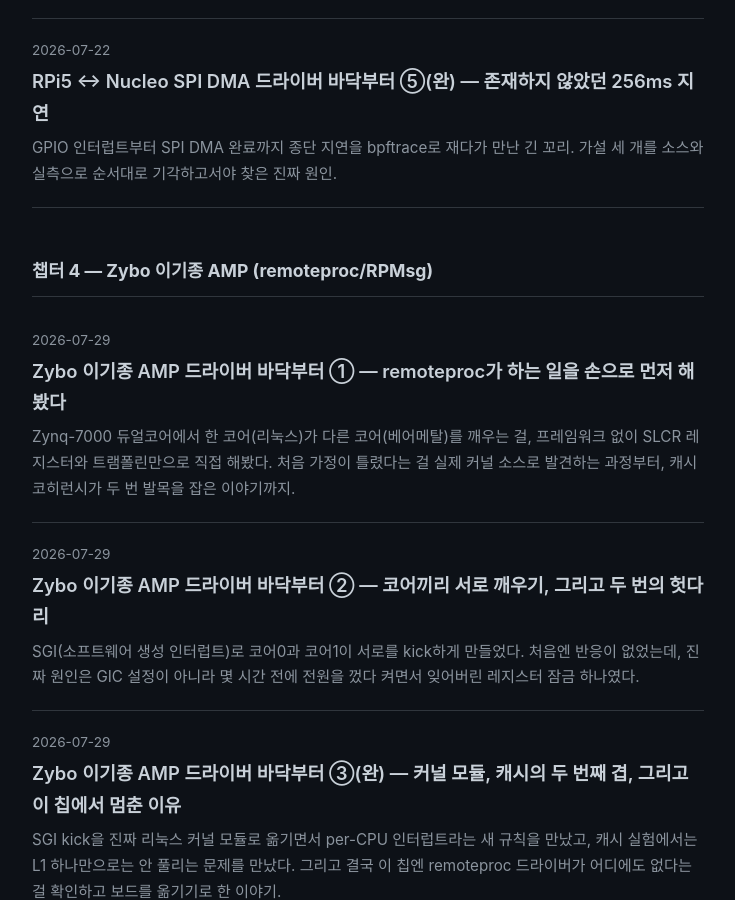
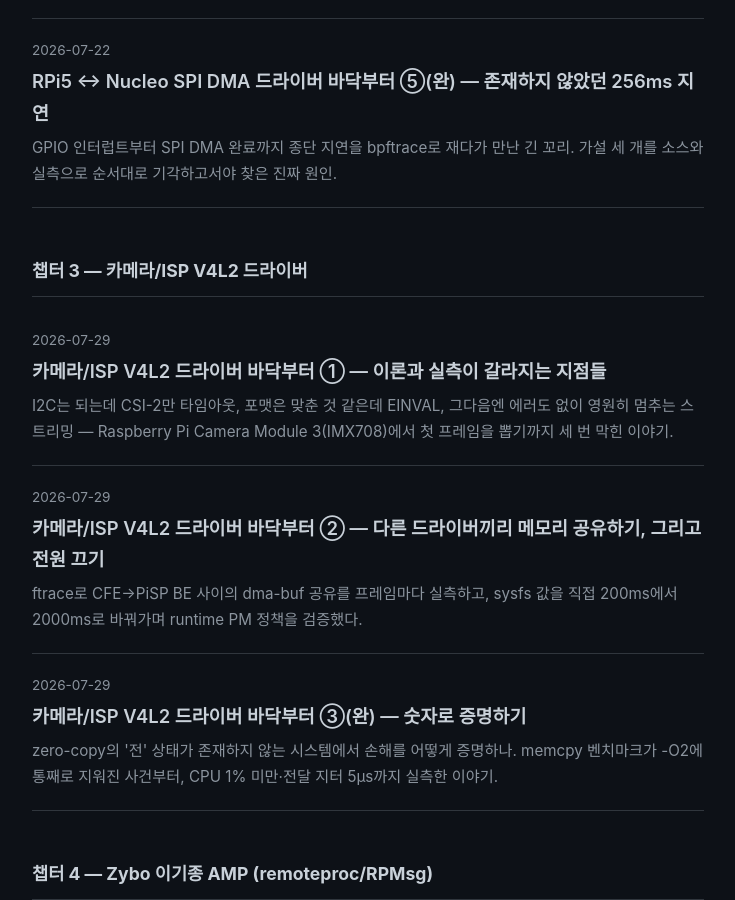
Before and after one commit to grapesgun67/grapesgun67.github.io, a Jekyll site: the page built from index.md, in a window 1280 px wide and 900 px high, scrolled down 2013 px. Shown: the whole window, without its empty margins (272-1007 px from the left). Built offline with Jekyll 4.4.1, drawn with Linux system fonts in a browser that asks for light colours; part of the change alters nothing that is shown.

Commit message:
챕터3(카메라/ISP V4L2) 3부작 게시 — Phase A~D 정리 - _layouts/home.html: 챕터3 섹션 신규 추가(series: 3), 챕터2와 챕터4 사이에 배치 - ① lv3-v4l2-pipeline: media controller 3층 구조, 하드 디버깅 3건(FPC 케이블 마진,   pBAA/SBGGR16 포맷 불일치 EINVAL, rp1_cfe_downstream의 test_all_nodes 동시성 요구사항) - ② lv3-dmabuf-runtime-pm: ftrace로 CFE→PiSP BE dma-buf+IOMMU 공유 실측(30fps 주기   반복 확인, bcm2712 자체 IOMMU 설계 확인), runtime PM 소스 확인(genpd 없이 clk 직접   제어) + sysfs로 autosuspend_delay_ms 200→2000ms 직접 조작 재검증 - ③(완) lv3-benchmark-wrapup: memcpy 벤치마크가 -O2 dead-store로 통째로 지워졌던 사건,   zero-copy 이론상 손해(18.63%) vs 실측 CPU(<1%), 지연 지터(~0ms/최대5μs), 30.01fps,   42dot/Samsung/Qualcomm 채용공고 조사로 챕터 마무리, 챕터4로 연결

````diff
--- a/_layouts/home.html
+++ b/_layouts/home.html
@@ -7,6 +7,7 @@ layout: default
 
 {% assign chapter1 = site.posts | where: "series", 1 | sort: "date" %}
 {% assign chapter2 = site.posts | where: "series", 2 | sort: "date" %}
+{% assign chapter3 = site.posts | where: "series", 3 | sort: "date" %}
 {% assign chapter4 = site.posts | where: "series", 4 | sort: "date" %}
 
 <section class="chapter">
@@ -40,6 +41,21 @@ layout: default
 </section>
 
 <section class="chapter">
+  <h2 class="chapter-title">챕터 3 — 카메라/ISP V4L2 드라이버</h2>
+  <ul class="post-list">
+    {% for post in chapter3 %}
+    <li class="post-list-item">
+      <span class="post-list-date">{{ post.date | date: "%Y-%m-%d" }}</span>
+      <a class="post-list-title" href="{{ post.url | relative_url }}">{{ post.title }}</a>
+      {% if post.description %}
+      <p class="post-list-desc">{{ post.description }}</p>
+      {% endif %}
+    </li>
+    {% endfor %}
+  </ul>
+</section>
+
+<section class="chapter">
   <h2 class="chapter-title">챕터 4 — Zybo 이기종 AMP (remoteproc/RPMsg)</h2>
   <ul class="post-list">
     {% for post in chapter4 %}
--- /dev/null
+++ b/_posts/2026-07-29-lv3-benchmark-wrapup.markdown
@@ -0,0 +1,90 @@
+---
+layout: post
+title: "카메라/ISP V4L2 드라이버 바닥부터 ③(완) — 숫자로 증명하기"
+date: 2026-07-29 14:00:00 +0900
+categories: driver linux-kernel benchmark performance v4l2
+series: 3
+description: "zero-copy의 '전' 상태가 존재하지 않는 시스템에서 손해를 어떻게 증명하나. memcpy 벤치마크가 -O2에 통째로 지워진 사건부터, CPU 1% 미만·전달 지터 5μs까지 실측한 이야기."
+---
+
+[1편]({% post_url 2026-07-29-lv3-v4l2-pipeline %})에서 캡처를, [2편]({% post_url
+2026-07-29-lv3-dmabuf-runtime-pm %})에서 zero-copy 공유와 전원관리를 확인했다. Lv3의
+마지막 목표는 "이해했다"를 넘어 **수치로 증명하는 것**이었다.
+
+## 대조군이 없는 문제
+
+zero-copy 전/후를 비교하고 싶은데, 우리 파이프라인(CFE→PiSP BE)은 처음부터
+dma-buf zero-copy로 설계돼 있어서 "zero-copy 안 썼다면"의 대조군이 시스템에 아예
+없다. 해법은 실제 memcpy 대역폭을 따로 실측하고, 우리가 이미 아는 프레임
+크기·주기와 결합해 "복사했다면 얼마나 손해였을지" 계산하는 것이었다.
+
+## `-O2`가 벤치마크를 통째로 지워버리다
+
+`memcpy_bench.c`(실제 프레임 크기 23,887,872바이트로 200회 반복 측정)의 첫 결과는
+**1,779,357GB/s** — 물리적으로 불가능한 숫자였다. 원인은 컴파일러였다. `dst`
+버퍼를 아무도 읽지 않으니, `-O2`가 그 memcpy 루프 전체를 "죽은 저장(dead store)"으로
+판단하고 통째로 최적화해서 지워버린 것이다. 코드는 있는데 실제로는 아무 일도 안
+일어나고 있었다.
+
+```c
+asm volatile("" : : "r"(dst), "r"(src) : "memory");
+```
+컴파일러 배리어를 추가하고, 체크섬으로 실제 복사가 일어났는지 재확인한 뒤에야
+정상적인 숫자가 나왔다: **3.85 GB/s**.
+
+## Before/After
+
+```
+memcpy 1회당 시간: 6.21ms
+30fps 프레임 예산(33.33ms) 대비 비중: 18.63%
+```
+zero-copy가 없었다면 아무 실질 처리도 안 하는 "그냥 옮기기"만으로 프레임 예산의
+거의 1/5을 쓰고, CPU 코어 하나를 그만큼 지속 점유했을 것이다.
+
+실제 스트리밍 중 `mpstat`으로 잰 CPU 점유율은 **전체 코어 평균 1% 미만**이었다.
+처음엔 "특정 코어(CameraManager 스레드가 돌던 코어)에 몰릴 것"이라 예측했는데,
+부분적으로만 맞았다 — 진짜 핵심은 코어 쏠림이 아니라 **압도적으로 낮은 절대치**였다.
+파이프라인 전체가 DMA로 돌아가서, CPU는 인터럽트 처리와 가벼운 3A 계산 정도만 하기
+때문이다.
+
+## 지연 — 커널과 유저스페이스, 두 개의 시각을 동시에 잰다
+
+`v4l2_latency.c`로 raw bypass 경로에서 60프레임을 받으며 매 프레임마다 ①커널이
+`v4l2_buffer.timestamp`에 찍은 시각(하드웨어가 완성한 진짜 시각)과 ②`DQBUF`에서 우리
+프로그램이 깨어난 시각을 동시에 기록했다. 왜 두 개를 따로 재느냐면, 이렇게 안 하면
+"하드웨어가 원래 이런다"와 "전달 과정에서 지연이 추가됐다"를 구분할 방법이 없기
+때문이다.
+
+```
+커널 타임스탬프 기준 프레임 간격: 평균 33.321ms (편차 0.002ms)
+유저스페이스 체감 간격:          평균 33.321ms
+전달 지터(유저 체감 - 커널 실제): 평균 ~0ms, 최대 5μs
+```
+
+수정발진기 기반 하드웨어 클럭이 만드는 프레임 타이밍은 편차 0.002ms로 사실상 완벽하게
+일정했고, 커널→유저 전달 과정에서 추가되는 지연은 최대 5μs로 무시할 수준이었다.
+`1000÷33.321 ≈ 30.01fps` — libcamera 자체 로그(`30.01 fps`)와도 정확히 일치했다.
+
+## 종합
+
+| 지표 | 결과 |
+|---|---|
+| 프레임레이트 | 30.01fps (2회 교차검증) |
+| 지연 | 커널→유저 전달 지터 평균 ~0ms, 최대 5μs |
+| CPU 점유율 | 전체 코어 평균 1% 미만 |
+| zero-copy 비교 | 이론상 손해 6.21ms(예산의 18.63%) vs 실측 <1% |
+
+## 챕터를 닫으며
+
+Phase A~D를 진행하면서 실제 채용공고도 같이 조사했는데, 42dot·Samsung LSI·Qualcomm
+모두 V4L2/MIPI-CSI 브링업을 명시하고 있었고, 여러 공고에서 공통으로 나타나는 실무
+워크플로(`media-ctl`로 링크·포맷 설정 → `v4l2-ctl` raw 캡처로 최하위 검증 →
+GStreamer/libcamera 등 상위 스택 통합)가 이 세 편에서 밟아온 순서와 그대로 일치했다.
+Qualcomm의 실제 업스트림 드라이버([`qcom_camss`](https://docs.kernel.org/admin-guide/media/qcom_camss.html))
+문서를 보면서, 우리가 만진 구조가 "이 정도만 알면 된다"가 아니라 실제 산업 표준
+그 자체라는 확신이 들었다.
+
+Lv3는 여기서 일단 마무리한다(하드 디버깅 케이스스터디 심화와 업스트림 기여는 보너스로
+남겨두고). 다음 챕터([챕터4 — Zybo 이기종 AMP]({{ "/" | relative_url }}))는 완전히
+다른 종류의 문제로 넘어간다 — 카메라처럼 "이미 있는 파이프라인을 이해"하는 게 아니라,
+한 칩 안에서 리눅스와 베어메탈이 서로 다른 코어에서 동시에 돌게 만드는 이야기다.
--- /dev/null
+++ b/_posts/2026-07-29-lv3-dmabuf-runtime-pm.markdown
@@ -0,0 +1,102 @@
+---
+layout: post
+title: "카메라/ISP V4L2 드라이버 바닥부터 ② — 다른 드라이버끼리 메모리 공유하기, 그리고 전원 끄기"
+date: 2026-07-29 13:00:00 +0900
+categories: driver linux-kernel dma-buf iommu runtime-pm
+series: 3
+description: "ftrace로 CFE→PiSP BE 사이의 dma-buf 공유를 프레임마다 실측하고, sysfs 값을 직접 200ms에서 2000ms로 바꿔가며 runtime PM 정책을 검증했다."
+---
+
+[1편]({% post_url 2026-07-29-lv3-v4l2-pipeline %})에서 raw 프레임을 뽑는 데 성공했다.
+근데 실제 ISP 파이프라인은 CFE(Front End)와 PiSP BE(Back End)라는 **서로 다른 두 개의
+V4L2 디바이스**로 나뉘어 있고, 이 둘이 프레임 버퍼를 복사 없이(zero-copy) 공유해야
+한다. 이번 편은 그 공유 메커니즘을 ftrace로 실측하고, 안 쓸 때 전원을 어떻게 끄는지까지
+다룬다.
+
+## mmap과 뭐가 다른가
+
+Lv1·Lv2의 zero-copy는 "커널 버퍼 → 유저스페이스 프로세스 하나"의 1:1 매핑이었다.
+이번엔 "V4L2 캡처 버퍼 → **완전히 다른 커널 서브시스템**"의 공유다 — 서로 코드도
+모르고 내부 구조도 모르는 두 드라이버가 같은 물리 메모리를 어떻게 합의하는가. 이 문제는
+세 조각으로 쪼개진다:
+
+| 하위 문제 | 해법 |
+|---|---|
+| 서로 다른 드라이버가 "같은 버퍼"라고 어떻게 합의하나 | fd 핸들(`VIDIOC_EXPBUF` → `dma_buf_export()`) |
+| 각 장치의 DMA 엔진이 그 메모리를 실제로 어떻게 찾나 | IOMMU 매핑(장치마다 별도 등록) |
+| 프로듀서가 다 쓰기 전에 컨슈머가 안 읽게 어떻게 막나 | fence(인터럽트 기반 완료 신호) |
+
+## ftrace로 실제 호출 사슬을 잡다
+
+이미 성공한 `rpicam-still` 캡처를 ftrace로 관찰해서, 이론이 말하는 흐름이 실제로
+일어나는지 확인했다. 잡힌 것 중 핵심 구간:
+
+```
+vb2_dc_attach_dmabuf()                        ("나 이 버퍼 쓸래")
+ └─ dma_buf_attach()
+ └─ dma_buf_map_attachment_unlocked()
+     └─ iommu_dma_map_sg()                    (기존 sg_table을 이 장치용으로)
+         └─ iommu_map_sg()
+             └─ bcm2712_iommu_map()           (진짜 레지스터 등록, 1~14회)
+```
+
+`dma_buf_attach`+`dma_buf_map_attachment_unlocked` 쌍이 뜬 직후 **마이크로초 단위로**
+`iommu_dma_map_sg → iommu_map_sg → bcm2712_iommu_map`이 바로 뒤따랐고, 이게 ~33ms
+간격(우리가 측정한 30fps 캡처 주기)으로 계속 반복됐다 — **매 프레임 캡처마다
+CFE→PiSP BE 사이의 dma-buf 공유·IOMMU 재등록이 실제로 벌어지고 있다**는 걸 눈으로
+확인한 것이다.
+
+`bcm2712_iommu_map` 호출 횟수는 attach마다 1~14회로 들쭉날쭉했다 — 24MB짜리 프레임이
+그때그때 물리 메모리에 몇 조각으로 흩어져 확보되는지(fragmentation)가 매번 달라서다.
+IOMMU는 이렇게 흩어진 조각들을 장치 입장에선 하나의 연속된 주소 공간처럼 보이게
+해준다.
+
+한 가지 짐작이 틀렸었다 — Pi5는 Cortex-A76이니 IOMMU도 당연히 ARM 표준 SMMU일
+거라 넘겨짚을 뻔했는데, 소스를 확인해보니 `compatible = "brcm,bcm2712-iommu"` —
+**브로드컴 자체 설계**였다(`drivers/iommu/bcm2712-iommu.c`). 이 위의 레이어(dma-buf,
+IOMMU-DMA 접착제)는 전부 범용 표준이지만, 진짜 레지스터를 만지는 맨 아래 함수는
+언제나 벤더 고유 구현이라는 걸 다시 한번 확인한 셈이다.
+
+## 카메라를 안 쓸 때는 전원을 어떻게 끄나
+
+Phase A/B에서 이미 읽었던 `cfe_start_streaming()` 안에 `pm_runtime_resume_and_get()`이
+있었다. "필요할 때만 켠다"는 runtime PM의 시작점이다.
+
+**예측**: 칩 설계 시 전력이 각 블록으로 갈라져 들어가니, 그쪽 전류나 클럭을 끊으면
+된다 — 정확했다. 소스를 까보니 리눅스는 `pm_runtime_get/put`(상위, "필요/불필요"만
+알림) → 콜백(`SET_RUNTIME_PM_OPS`) → `clk`/`regulator`(실제 하드웨어 제어) 구조를 쓴다.
+로드맵엔 이 사이에 genpd(전원 도메인 그룹)가 있을 거라 적혀 있었는데, 실제로 CFE·
+PiSP BE 둘 다 자기 `runtime_suspend`/`resume` 콜백에서 `clk_disable_unprepare`/
+`clk_prepare_enable`을 **직접** 호출하고 있었다 — genpd 없는 2단 구조였다(로드맵을
+소스로 정정).
+
+## sysfs로 직접 정책을 바꿔보다
+
+읽기만 해서는 얕게 느껴져서, 실제로 값을 바꿔가며 검증했다.
+
+```bash
+cat /sys/.../pisp_be_경로/power/runtime_status
+# 스트리밍 중: active / 끝난 직후: suspended
+```
+
+소스에서 PiSP BE는 `pm_runtime_set_autosuspend_delay(pispbe->dev, 200)` — 200ms
+대기 후 꺼지는 걸 확인했다(CFE는 대기 없이 즉시 꺼짐 — 같은 파이프라인 안에서도
+블록마다 전원 정책이 다르다). 100ms 간격으로 `runtime_status`를 찍어보니
+`100~200ms: active` → `300ms: suspended`, 소스의 200ms 설정값과 정확히 일치했다.
+
+여기서 멈추지 않고 **`power/autosuspend_delay_ms`를 직접 200 → 2000으로 바꿔서**
+재검증했다:
+
+```
+100ms ~ 2000ms: active
+2100ms: suspended
+```
+
+바꾼 값이 정확히 실측에 반영됐다. "값을 바꾸고 → 예측하고 → 측정해서 확인"하는
+사이클을 직접 돌려본 것 — 이게 실제 BSP 업무에서 autosuspend 대기시간을 튜닝할 때
+쓰는 워크플로의 축소판이다(너무 짧으면 전원 껐다켰다 반복 손해, 너무 길면 배터리
+낭비).
+
+다음 편은 이 모든 걸 숫자로 증명하는 이야기 — zero-copy가 없었다면 얼마나 손해였을지,
+실제 CPU 점유율은 얼마나 낮은지, 그리고 `-O2` 컴파일러가 벤치마크 루프를 통째로
+지워버렸던 사건까지.
--- /dev/null
+++ b/_posts/2026-07-29-lv3-v4l2-pipeline.markdown
@@ -0,0 +1,92 @@
+---
+layout: post
+title: "카메라/ISP V4L2 드라이버 바닥부터 ① — 이론과 실측이 갈라지는 지점들"
+date: 2026-07-29 12:00:00 +0900
+categories: driver linux-kernel v4l2 media-controller camera
+series: 3
+description: "I2C는 되는데 CSI-2만 타임아웃, 포맷은 맞춘 것 같은데 EINVAL, 그다음엔 에러도 없이 영원히 멈추는 스트리밍 — Raspberry Pi Camera Module 3(IMX708)에서 첫 프레임을 뽑기까지 세 번 막힌 이야기."
+---
+
+Lv1(QEMU 가상 PCIe 장치)과 Lv2(RPi5↔Nucleo SPI)는 디바이스 노드 하나로 끝났다. 카메라는
+다르다 — 센서·CSI 리시버·ISP가 각자 별개의 실리콘 블록이고, 이걸 표준 서브시스템(V4L2)이
+**그래프**로 다뤄야 해서 인터페이스 자체가 세 층으로 쪼개진다.
+
+## 카메라가 왜 노드 하나가 아닌가
+
+**Media Controller**(`/dev/media0`)가 센서·CSI-2 리시버·ISP를 엔티티+링크로 표현하고,
+유저스페이스가 그 그래프를 열거·재구성한다. subdev(`/dev/v4l-subdevN`)는 포맷·컨트롤
+설정 전용(control-plane), 실제 픽셀은 video device(`/dev/videoN`)로만 흐른다
+(data-plane). 순서도 강제된다 — **링크(어느 경로가 활성인지) → 포맷(그 경로를 따라
+전파) → 스트리밍** 순서가 아니면 안 된다. 링크가 안 정해진 상태에선 포맷을 뭘 따라
+전파할지 자체가 불명확하기 때문이다.
+
+이 구조는 소프트웨어가 임의로 나눈 게 아니라, 하드웨어 배선 단계부터 이미 그렇게
+갈라져 있다 — 센서를 설정하는 I2C 채널(저속 2선)과 픽셀이 흐르는 CSI-2 채널(고속
+차동신호)은 물리적으로 완전히 다른 배선이다. 이 사실이 첫 번째 디버깅에서 그대로
+드러났다.
+
+## 디버깅 ① — I2C는 되는데 CSI-2만 죽어있다
+
+`dmesg`상으로는 다 정상이었다. `imx708 10-001a: camera module ID 0x0301`(I2C 레지스터
+읽기 성공), `rpicam-hello --list-cameras`도 센서를 정상 인식. 근데 실제 캡처
+(`rpicam-still`)를 시도하면 `/dev/video4`에서 1초간 프레임이 하나도 안 들어와
+`Dequeue timer ... has expired!` → `Camera frontend has timed out!`로 실패했다.
+
+I2C(제어 평면)는 살아있는데 CSI-2(데이터 평면)만 죽어있는 비대칭 실패 — 위에서 얘기한
+"제어/데이터 평면이 물리적으로 분리된 배선"이라는 그림이 실측으로 그대로 갈라져
+나타난 형태다. 고속 차동신호 레인은 접촉 마진에 훨씬 예민하니 케이블이 유력 후보였다.
+FPC 케이블 양쪽 래치를 완전히 열고 끝까지 평행하게 다시 꽂으니 즉시 30fps로 정상
+스트리밍됐다.
+
+**교훈**: CSI 카메라 브링업에서 "I2C는 되는데 캡처만 실패"는 배선 문제로 삽질 범위를
+좁혀주는 신호다.
+
+## 디버깅 ② — 포맷을 맞췄는데 `EINVAL`
+
+Phase A의 다른 목표는 `libcamera` 없이 `media-ctl`/`v4l2-ctl`만으로 raw 캡처를
+해보는 것이었다. raw bypass 경로(`csi2:4 → rp1-cfe-csi2_ch0`, `/dev/video0`)에
+센서 pad0 기준 포맷(`pBAA`, 10bit packed)을 설정하고 `STREAMON`했더니 즉시
+`-22`(`EINVAL`), `dmesg`엔 `Format mismatch! Code 12317 fourcc pBAA`.
+
+`0x301d`(=12317)를 커널 헤더(`media-bus-format.h`)에서 찾아보니
+`MEDIA_BUS_FMT_SBGGR16_1X16`이었다 — **`/dev/video0`가 실제로 연결된 건 csi2의 pad4고,
+그 pad의 포맷은 센서 pad0(10bit)가 아니라 16bit 컨테이너**였다. 링크 저편(csi2 pad4)의
+실제 포맷 대신 센서 자신의 포맷만 보고 판단한 게 원인 — `pixelformat=BYR2`(16bit
+Bayer)로 바꾸니 해결됐다.
+
+## 디버깅 ③ — 에러도 없이 영원히 멈추다
+
+포맷을 맞추고 다시 `STREAMON`했더니 이번엔 에러도 안 나고 그냥 프레임이 영원히 안
+들어왔다. `lsmod`로 확인해보니 실제 바인딩된 드라이버가 문서에서 흔히 보는
+`rp1-cfe`가 아니라 **`rp1_cfe_downstream`**이었다(둘 다 커널 설정엔 `=m`으로 켜져
+있었는데 이쪽이 실제로 물림). 소스(`drivers/media/platform/raspberrypi/rp1_cfe/cfe.c`)
+의 `cfe_start_streaming()`을 직접 읽었다:
+
+```c
+if (!test_all_nodes(cfe, NODE_ENABLED, NODE_STREAMING)) {
+    cfe_dbg("Not all nodes are set to streaming yet!\n");
+    return 0;   // 센서에 s_stream(1) 호출 자체를 안 함
+}
+```
+
+`test_all_nodes(precond, cond)`의 실제 의미는 **"링크가 ENABLED인 노드는 전부 다 지금
+STREAMING 중이어야 한다"**는 전칭 조건이었다. 이전에 `libcamera`를 한 번 돌렸던 흔적으로
+`rp1-cfe-embedded`·`rp1-cfe-fe_stats`·`rp1-cfe-fe_config`·`rp1-cfe-fe_image0` 링크가
+ENABLED로 남아있었는데, 이번엔 ch0 하나만 스트리밍하려니 이 조건을 통과하지 못해
+센서가 영원히 안 깨어난 것이었다. `media-ctl -l`로 이 4개 링크를 전부 disable하고
+ch0만 남기니 즉시 해결 — `raw_bypass.raw` 23,887,872바이트(=4608×2592×2, 계산과 정확히
+일치) 캡처 성공.
+
+이건 공식 문서(`rp1-cfe.rst`)에도 안 나오는, `rp1_cfe_downstream` 변종 고유의 동시성
+계약이었다 — 소스를 직접 안 읽었으면 못 찾았을 버그다.
+
+## 결과
+
+`libcamera`/`rpicam-still`로 정상 디베이어된 사진 한 장, 그리고 `libcamera` 없이
+`media-ctl`/`v4l2-ctl`만으로 raw 캡처 한 장 — 두 경로 다 성공했다. 이론(3층 모델)과
+실측 토폴로지도 거의 일치했는데, `imx708`이 pad를 2개(진짜 이미지 + embedded data) 갖고
+있다거나, `csi2`의 source pad 하나가 두 다운스트림(raw bypass / 처리 경로)으로 동시에
+fan-out 가능하다는 건 실측에서 새로 드러난 디테일이었다.
+
+다음 편은 이 캡처 버퍼가 완전히 다른 커널 서브시스템(PiSP Back End)과 복사 없이
+공유되는 과정 — 그리고 카메라를 안 쓸 때 전원을 어떻게 끄는지에 관한 이야기다.
````
